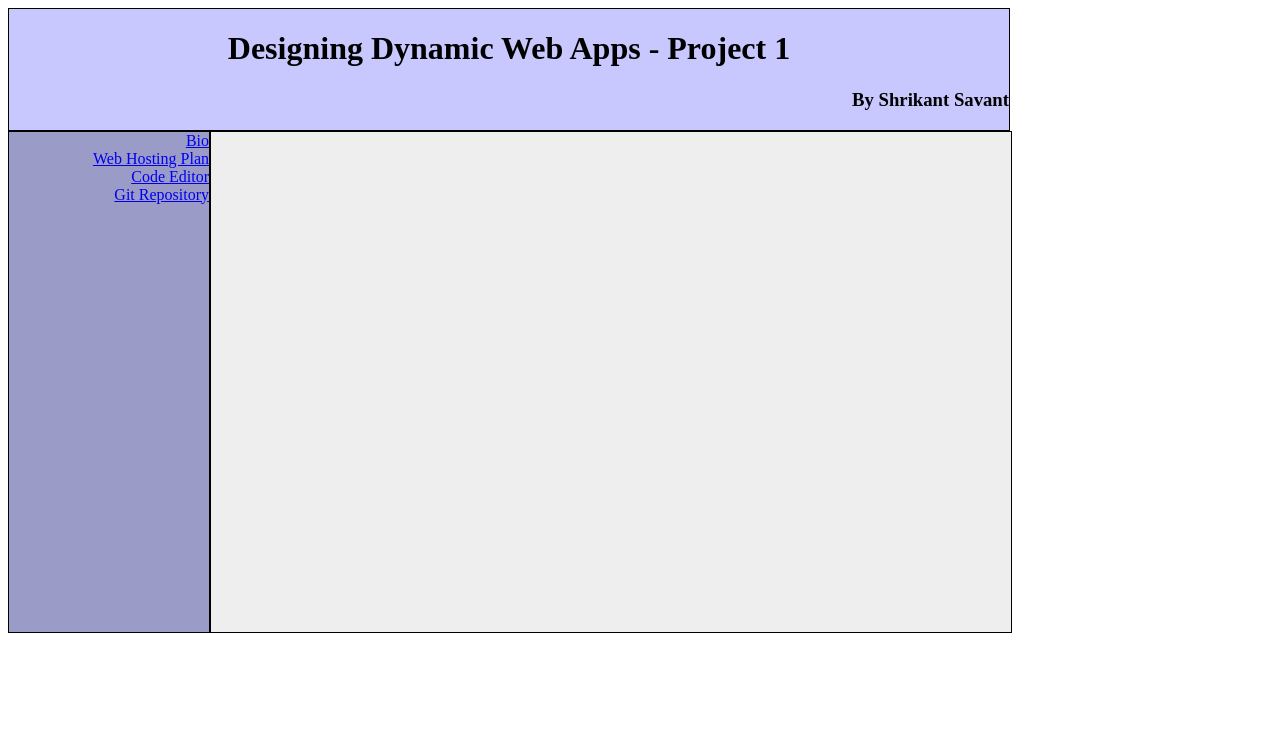
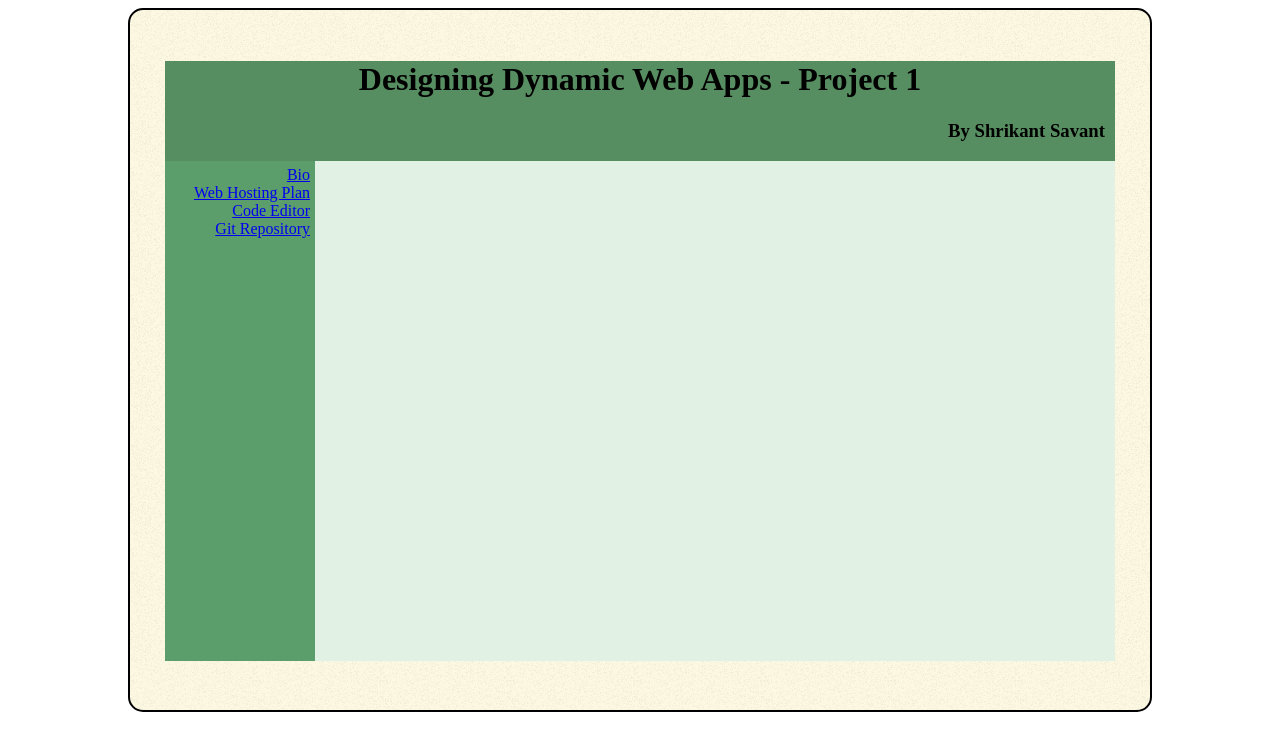
Before and after one commit to ss42345/dwa, a PHP site: page /p1/index.html in a window 1280 px wide. Shown: the top 751 px of the page. Run offline with PHP 8.4, Linux system fonts and the light colour scheme.

Commit message:
Fixed the css file location issue

```diff
--- a/css/styles.css
+++ b/css/styles.css
@@ -1,38 +1,56 @@
-.right
+
+#left
 {
-	text-align:right;
+	float:left;
+}
+
+#right
+{
+	float:right;
 }
 
 #container
 {
 	text-align:center;
+	border:2px solid black;
+	width:960px;
+	height:640px;
+	margin:0px auto;
+	background-image:url('../images/paper-tile.png');
+	padding:30px;
+	-moz-background-clip: padding;
+	-webkit-background-clip: padding-box;
+	background-clip: padding-box;
+	-webkit-border-radius: 15px;
+	border-radius: 15px;
+}
+
+#mainbody
+{
+	width:950px;
+	margin:0px auto;
 }
 
 #header
 {
 	text-align:center;
-	background-color:rgb(200,200,255);
-	width:1000px;
-	border:1px solid black;
+	background-color:rgb(87,142,97);
+	height:100px;
+	width:950px;
+	margin:0px auto;
+	border:0px solid black;
 }
 
 #menu
 {
-	background-color:rgb(155,155,200);
-	height:500px;
-	width:200px;
+	background-color:rgb(91,158,108);
+	height:490px;
+	width:140px;
 	float:left;
 	text-align:right;
-	border:1px solid black;
-}
-
-.content
-{
-	background-color:#EEEEEE;
-	height:500px;
-	width:800px;
-	float:left;
-	border:1px solid black;
+	margin:0px auto;
+	border:0px solid black;
+	padding:5px;
 }
 
 #footer
@@ -41,3 +59,29 @@
 	clear:both;
 	text-align:center;
 }
+
+.content
+{
+	background-color:rgb(225,242,229);
+	height:500px;
+	width:800px;
+	float:left;
+	margin:0px auto;
+	border:0px solid black;
+}
+
+.right
+{
+	text-align:right;
+	margin:10px;
+}
+
+.column400
+{
+	width:400px;
+}
+
+.column340
+{
+	width:340px;
+}
--- a/p1/editor.html
+++ b/p1/editor.html
@@ -1,7 +1,7 @@
 <!DOCTYPE html>
 <body>
-<h2> Code editors used: </h2>
-<li> <a href="http://www.barebones.com/products/TextWrangler/">TextWrangler </a></li>
-<li> vi (cryptic but undoubtedly the fastest editor!!) </li>
+	<h2> Code editors used: </h2>
+	<li> <a href="http://www.barebones.com/products/TextWrangler/">TextWrangler </a></li>
+	<li> vi (cryptic but undoubtedly the fastest editor!!) </li>
 </body>
 </html>
--- a/p1/gitrepo.html
+++ b/p1/gitrepo.html
@@ -1,6 +1,8 @@
 <!DOCTYPE html>
 <body>
-<h2> GIT Repository </h2>
-This is my GIT <a href="http://github.com/ss42345/dwa.git">Repository</a>
+	<h2> GIT Repository </h2>
+	My GIT Repository:
+	<a href="http://github.com/ss42345/dwa.git">http://github.com/ss42345/dwa.git</a>
+	<br>
 </body>
 </html>
--- a/p1/index.html
+++ b/p1/index.html
@@ -6,8 +6,7 @@
 </head>
 
 <body>
-
-<div id="container">
+	<div id='container'>
 
 		<!---- Header ---->
 		<div id="header">
@@ -19,6 +18,8 @@
 				By Shrikant Savant
 			</h3>
 		</div>
+
+		<div id="mainbody">
 
 			<!---- Menu ---->
 			<div id="menu">
@@ -35,7 +36,11 @@ The page cannot be rendered on this browser.
 				</iframe>
 			</div>
 
+			<!---- Footer ---->
+			<div id='footer'></div>
+
 		</div>
+	</div>
+</body>
 
-</body>
 </html>
```
Also changed, not shown: p1/mybio.html (+10 -4 lines), p1/webplan.html (+5 -3 lines), images/paper-tile.png (added), images/self-portrait.jpeg (added). Lines whose indentation alone changed are shown as unchanged.
